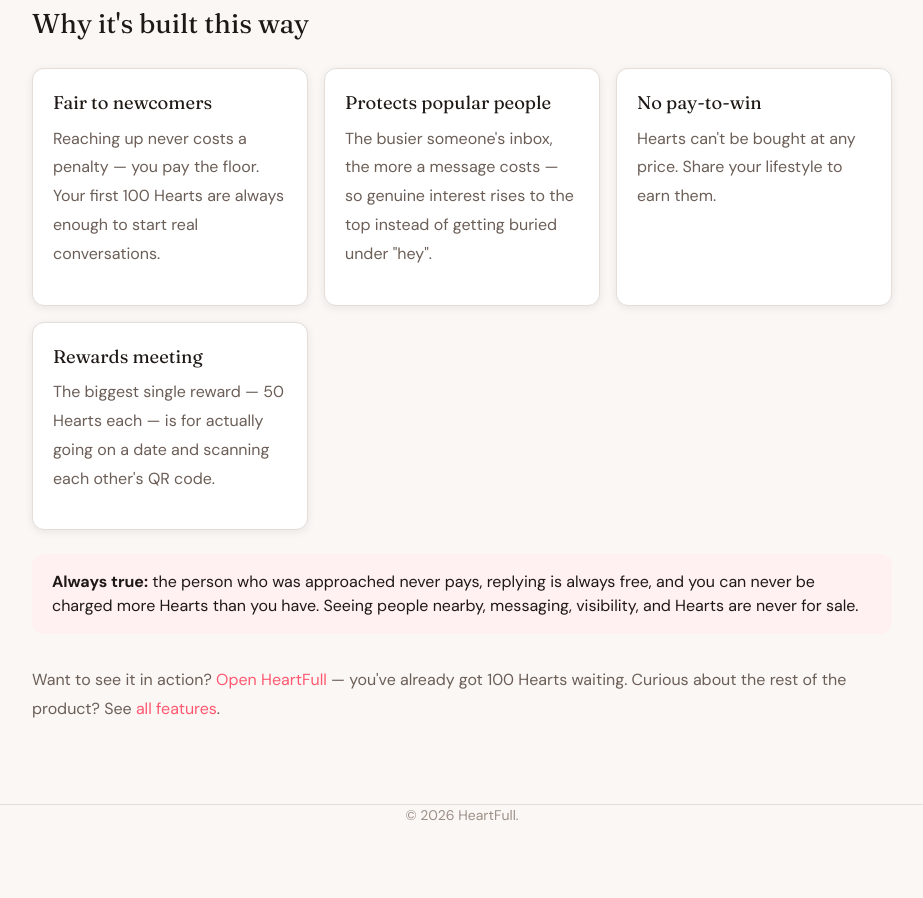
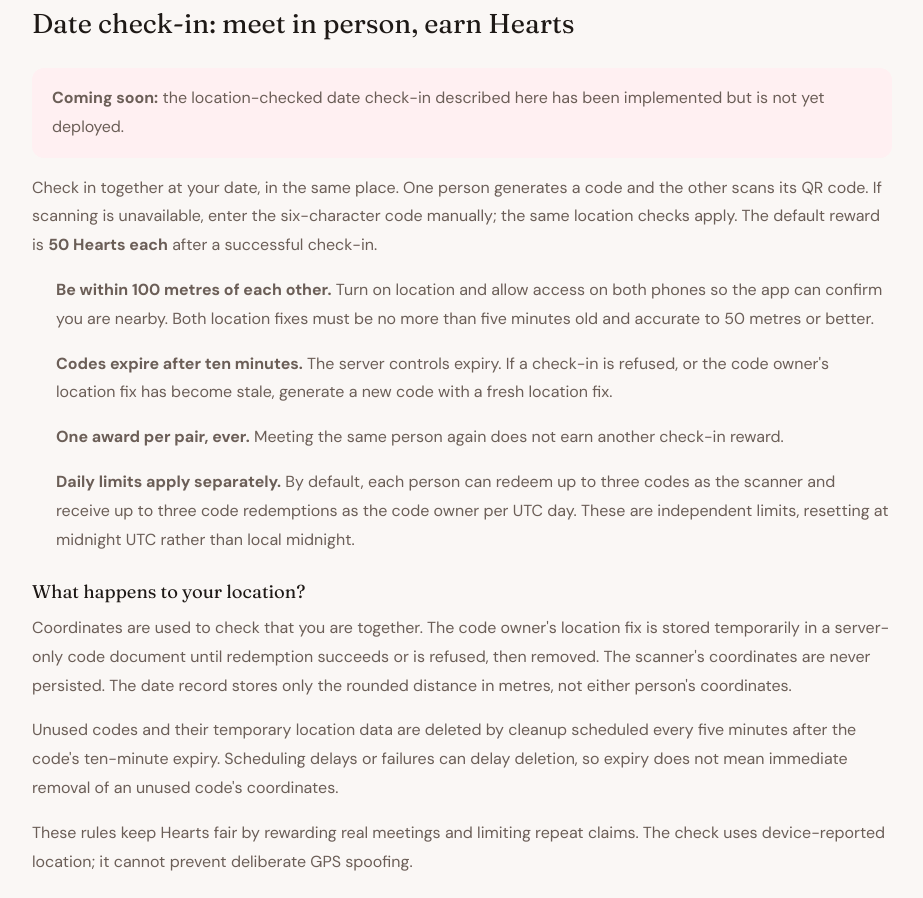
Before and after one commit to HeartFull-online/website, a website: page how-hearts-work.html in a window 1280 px wide. Shown: the part 2882-3780 px from the top of the page, without its empty margins (178-1101 px from the left). Before the commit the page ends 3707 px from the top, so only its background shows below. Drawn offline with Linux system fonts and the light colour scheme.

Commit message:
docs: explain upcoming date check-in rules (closes #14)

```diff
--- a/how-hearts-work.html
+++ b/how-hearts-work.html
@@ -146,12 +146,28 @@
                 <p>You're never locked out. Even at 0 Hearts you can <strong>always reply</strong> to anyone. To earn more, share lifestyle photos and videos.</p>
             </div>
 
+            <section id="date-check-in" aria-labelledby="date-check-in-title">
+                <h2 id="date-check-in-title">Date check-in: meet in person, earn Hearts</h2>
+                <p class="note"><strong>Coming soon:</strong> the location-checked date check-in described here has been implemented but is not yet deployed.</p>
+                <p>Check in together at your date, in the same place. One person generates a code and the other scans its QR code. If scanning is unavailable, enter the six-character code manually; the same location checks apply. The default reward is <strong>50 Hearts each</strong> after a successful check-in.</p>
+                <ul>
+                    <li><strong>Be within 100 metres of each other.</strong> Turn on location and allow access on both phones so the app can confirm you are nearby. Both location fixes must be no more than five minutes old and accurate to 50 metres or better.</li>
+                    <li><strong>Codes expire after ten minutes.</strong> The server controls expiry. If a check-in is refused, or the code owner's location fix has become stale, generate a new code with a fresh location fix.</li>
+                    <li><strong>One award per pair, ever.</strong> Meeting the same person again does not earn another check-in reward.</li>
+                    <li><strong>Daily limits apply separately.</strong> By default, each person can redeem up to three codes as the scanner and receive up to three code redemptions as the code owner per UTC day. These are independent limits, resetting at midnight UTC rather than local midnight.</li>
+                </ul>
+                <h3>What happens to your location?</h3>
+                <p>Coordinates are used to check that you are together. The code owner's location fix is stored temporarily in a server-only code document until redemption succeeds or is refused, then removed. The scanner's coordinates are never persisted. The date record stores only the rounded distance in metres, not either person's coordinates.</p>
+                <p>Unused codes and their temporary location data are deleted by cleanup scheduled every five minutes after the code's ten-minute expiry. Scheduling delays or failures can delay deletion, so expiry does not mean immediate removal of an unused code's coordinates.</p>
+                <p>These rules keep Hearts fair by rewarding real meetings and limiting repeat claims. The check uses device-reported location; it cannot prevent deliberate GPS spoofing.</p>
+            </section>
+
             <h2>Why it's built this way</h2>
             <div class="feature-grid">
                 <div class="feature-card"><h3>Fair to newcomers</h3><p>Reaching up never costs a penalty &mdash; you pay the floor. Your first 100 Hearts are always enough to start real conversations.</p></div>
                 <div class="feature-card"><h3>Protects popular people</h3><p>The busier someone's inbox, the more a message costs &mdash; so genuine interest rises to the top instead of getting buried under "hey".</p></div>
                 <div class="feature-card"><h3>No pay-to-win</h3><p>Hearts can't be bought at any price. Share your lifestyle to earn them.</p></div>
-                <div class="feature-card"><h3>Rewards meeting</h3><p>The biggest single reward &mdash; 50 Hearts each &mdash; is for actually going on a date and scanning each other's QR code.</p></div>
+                <div class="feature-card"><h3>Rewards meeting</h3><p>The default date check-in reward is 50 Hearts each. Location-checked check-in is coming soon; see the <a href="#date-check-in">rules and privacy details</a>.</p></div>
             </div>
 
             <div class="note">
```
Also changed, not shown: features.html (+1 -1 lines).
